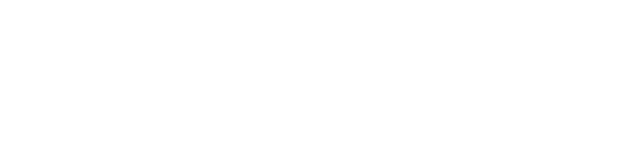
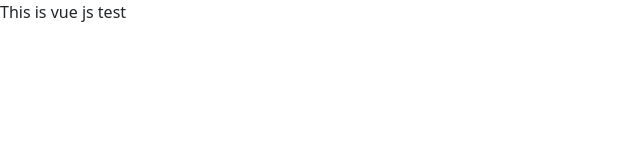
Before and after one commit to NaimBiswas/vuejs3-bazar-list, a plain HTML site: page index.html in a window 1280 px wide. Shown: the whole page, without its empty margins (0-640 px from the left). Drawn offline with nearby package versions, Linux system fonts and the light colour scheme.

Commit message:
successfully run our first vue code

```diff
--- a/index.html
+++ b/index.html
@@ -11,7 +11,27 @@
    </head>
 
    <body>
+      <div id="app">
+         {{ title }}
+      </div>
 
+
+
+
+
+
+
+
+      <script>
+         const app = {
+            data() {
+               return {
+                  title: 'This is vue js test',
+               }
+            },
+         }
+         Vue.createApp(app).mount('#app');
+      </script>
       <script src="https://cdn.jsdelivr.net/npm/bootstrap@5.0.0-beta1/dist/js/bootstrap.bundle.min.js"></script>
    </body>
 
```
